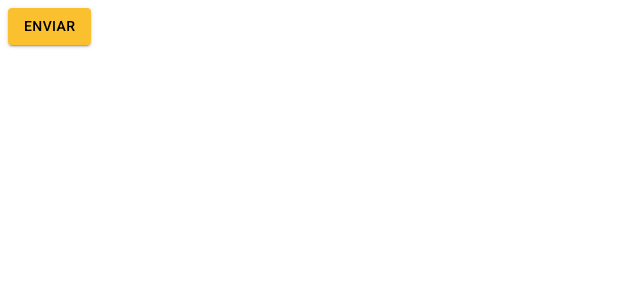
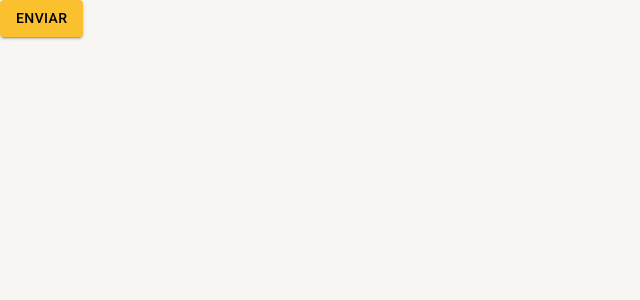
Before and after one commit to Vidall/react-ts-materialUI, a React (Create React App) app: page /inicio in a window 1280 px wide. Shown: the top 300 px of the page, without its empty margins (0-640 px from the left). Built offline with nearby package versions, Linux system fonts and the light colour scheme.

Commit message:
feat: adicionado tema escuro e troca de tema

```diff
--- a/package.json
+++ b/package.json
@@ -13,6 +13,7 @@
     "@emotion/styled": "^11.11.5",
     "@mui/icons-material": "^5.16.1",
     "@mui/material": "^5.16.1",
+    "@mui/system": "^5.16.1",
     "react": "^18.3.1",
     "react-dom": "^18.3.1",
     "react-router": "^6.24.1",
--- a/public/index.html
+++ b/public/index.html
@@ -25,7 +25,7 @@
 
     <title>Cadastros</title>
   </head>
-  <body>
+  <body style="margin: 0px; padding: 0px;">
     <noscript>You need to enable JavaScript to run this app.</noscript>
     <div id="root"></div>
 
--- a/src/routes/index.tsx
+++ b/src/routes/index.tsx
@@ -1,11 +1,14 @@
 import { Button } from "@mui/material"
 import { Navigate, Route, Routes } from "react-router"
+import { useAppThemeContext } from "../shared/contexts/ThemeContext"
 
 
 export const AppRoute = () => {
+    const {toggleTheme} = useAppThemeContext();
+
     return (
         <Routes>
-            <Route path="/inicio" element={<Button variant="contained" color="primary">Enviar</Button>}/>
+            <Route path="/inicio" element={<Button variant="contained" color="primary" onClick={toggleTheme}>Enviar</Button>}/>
 
             <Route path="*" element={<Navigate to='/inicio'/>}/>
         </Routes>
--- /dev/null
+++ b/src/shared/contexts/ThemeContext.tsx
@@ -0,0 +1,43 @@
+import React, { createContext, useCallback, useContext, useMemo, useState } from "react";
+import { ThemeProvider } from "@mui/material";
+import { DarkTheme, LightTheme } from "../themes";
+import { Box } from '@mui/system'
+
+interface IThemeContextData {
+    themeName: 'light' | 'dark';
+    toggleTheme: () => void
+}
+
+interface IAppThemeProviderProps {
+    children: React.ReactNode
+}
+
+const ThemeContext = createContext({} as IThemeContextData)
+
+
+export const useAppThemeContext = () => {
+    return useContext(ThemeContext)
+}
+
+export const AppThemeProvider: React.FC<IAppThemeProviderProps> = ({ children }) => {
+    const [themeName, setThemeName] = useState<'light' | 'dark'>('light')
+    const toggleTheme = useCallback(() => {
+        setThemeName(oldThemeName => oldThemeName === 'light' ? 'dark' : 'light')
+    }, [])
+
+    const theme = useMemo(() => {
+        if (themeName === 'light') return LightTheme
+
+        return DarkTheme
+    }, [themeName])
+
+    return (
+        <ThemeContext.Provider value={{themeName, toggleTheme}}>
+            <ThemeProvider theme={theme}>
+                <Box width="100vw" height="100vh" bgcolor={theme.palette.background.default}>
+                    { children }
+                </Box>
+            </ThemeProvider>
+        </ThemeContext.Provider>
+    )
+}
--- /dev/null
+++ b/src/shared/themes/Dark.ts
@@ -0,0 +1,26 @@
+import { createTheme } from "@mui/material";
+import { cyan, yellow } from "@mui/material/colors";
+
+
+
+
+export const DarkTheme = createTheme({
+    palette: {
+        primary: {
+            main: yellow[700],
+            dark: yellow[800],
+            light: yellow[500],
+            contrastText: '#fffff',
+        },
+        secondary: {
+            main: cyan[500],
+            dark: cyan[400],
+            light: cyan[300],
+            contrastText: '#ffffff'
+        },
+        background: {
+            paper: '#303134',
+            default: '#202124'
+        }
+    }
+})
--- a/src/shared/themes/index.ts
+++ b/src/shared/themes/index.ts
@@ -1 +1,2 @@
-export * from './Light'
+export * from './Light';
+export * from './Dark';
```
Also changed, not shown: src/App.tsx (+3 -4 lines), 1 other file (tests, documents, lock files or other folders).
